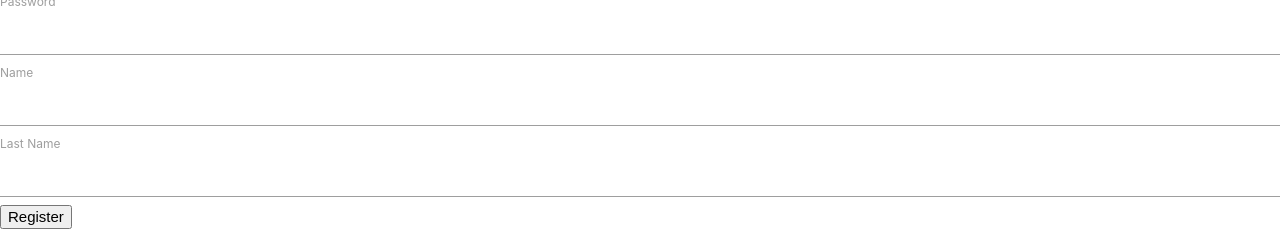
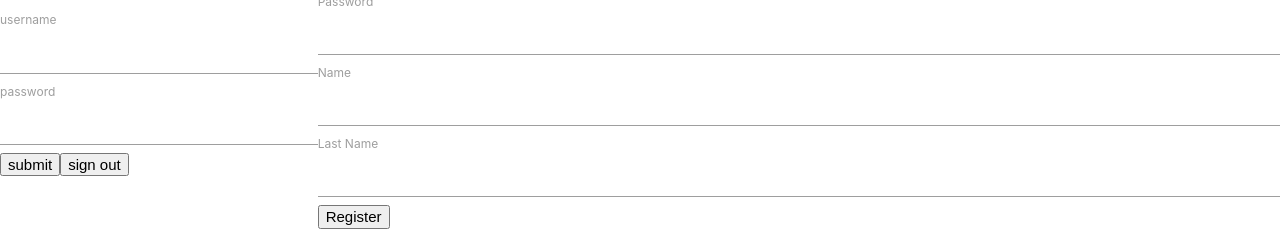
Before and after one commit to whats-for-dinner-juno/teamFoodie, a React app: page / in a window 1280 px wide. Shown: the part 817-1046 px from the top of the page. Built offline with nearby package versions, Linux system fonts and the light colour scheme; some packages are replaced by stand-ins of ours; a web font is replaced by a local one.

Commit message:
merge scottsBranch and change style on landing page

```diff
--- a/package.json
+++ b/package.json
@@ -17,7 +17,7 @@
     "sweetalert2-react-content": "^3.0.1"
   },
   "scripts": {
-    "start": "react-scripts start",
+    "start": "BROWSER=firefox react-scripts start",
     "build": "react-scripts build",
     "test": "react-scripts test",
     "eject": "react-scripts eject"
--- a/src/components/App.js
+++ b/src/components/App.js
@@ -1,4 +1,5 @@
 import React, { Component } from 'react';
+
 import './../styles/App.scss';
 import './HomePage'
 import HomePage from './HomePage';
--- a/src/components/HomePage.js
+++ b/src/components/HomePage.js
@@ -1,4 +1,5 @@
 import React, { Component } from 'react';
+import Login from './Login';
 import SignUp from './SignUp';
 
 class HomePage extends Component {
@@ -15,7 +16,8 @@ class HomePage extends Component {
                     </div>
                     <div class="inner"></div>
                 </div>
-                <div>
+                <div className="authenication">
+                    <Login />
                     <SignUp />
                 </div>
             </div>
--- /dev/null
+++ b/src/components/Login.js
@@ -0,0 +1,76 @@
+// Login.js
+
+import React, { Component } from 'react';
+// import { withFirebase } from '../Firebase';
+import firebase from './../firebase';
+
+class Login extends Component{
+
+    constructor(props){
+        super(props);
+        this.state = {
+            email: '',
+            password: '',
+            loggedIn: false
+        }
+    }
+
+    // build out the inputs
+    // make an onchange function
+    // store the value of the onChange functions and compare them to the login names and passwords in the firebase database.
+    // if the login matches that, set the user to the specified firebase parent node.
+    // display the user name in the corner and display their database information
+
+
+    handleChange = (event) => {
+        this.setState({
+            [event.target.name]: event.target.value
+        })
+    }
+
+    handleClick = (e) => {
+        const { password, email } = this.state;
+
+        e.preventDefault();
+        firebase.auth().signInWithEmailAndPassword(email, password)
+        .then(user => {
+            console.log(user)
+        })
+        .catch(error => {
+            console.log(error);
+        });
+    }
+
+    signOut = () => this.auth.signOut();
+
+    render(){
+        return(
+            <form>
+                <h4>Login to your Account</h4>
+                <div className="email">
+                    <label htmlFor="email">username</label>
+                    <input
+                        type="email"
+                        value={this.state.email}
+                        name="email"
+                        onChange={this.handleChange}
+                    />
+                </div>
+
+                <div className="password">
+                    <label htmlFor="password">password</label>
+                    <input type="password"
+                        value={this.state.password}
+                        name="password"
+                        onChange={this.handleChange}
+                    />
+                </div>
+                <button onClick={this.handleClick}>submit</button>
+                <button onClick={this.signOut}>sign out</button>
+            </form>
+        )
+    }
+
+}
+
+export default Login;
--- a/src/styles/App.scss
+++ b/src/styles/App.scss
@@ -1,6 +1,7 @@
 @import './sass/setup.scss';
 @import './sass/variablesMixin.scss';
 @import './sass/homePage.scss';
+@import './sass/authenication.scss';
 
 img {
     display: block;
--- /dev/null
+++ b/src/styles/sass/_authenication.scss
@@ -0,0 +1,5 @@
+.authenication {
+    display: flex;
+    justify-content: center;
+    align-items: center;
+}
--- a/src/styles/sass/_homePage.scss
+++ b/src/styles/sass/_homePage.scss
@@ -23,6 +23,7 @@ h1 {
 }
 .inner {
     padding: 3rem;
+    background-color: $firstColor;
     border-radius: 10px;
     width: 840px;
     height: 560px;
```
Also changed, not shown: src/styles/App.css, 2 other files.
